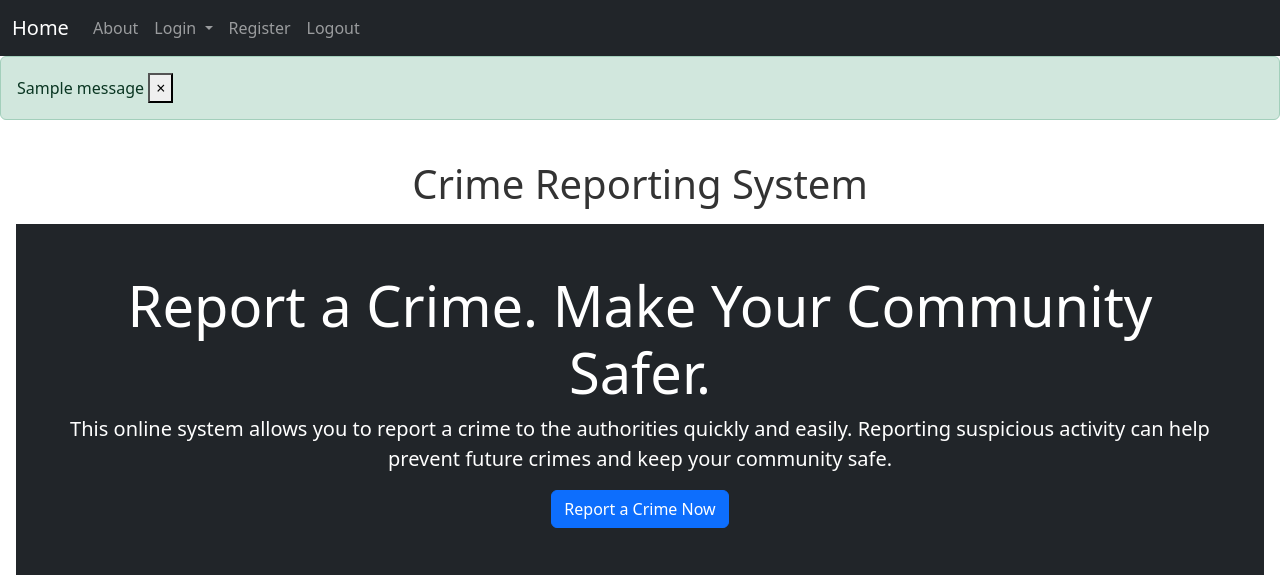
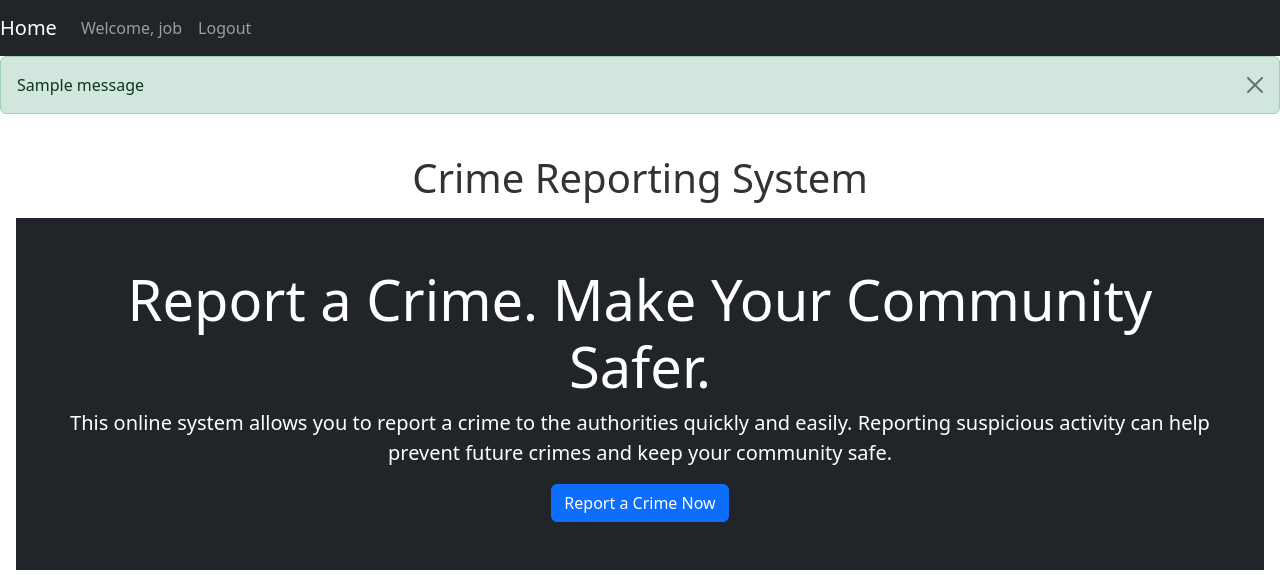
Before and after one commit to MuliJob/Crime_Report_System, a Flask app: page / in a window 1280 px wide. Shown: the top 575 px of the page. Run offline with Flask 3, Linux system fonts and the light colour scheme; a user stored in the database is signed in; tables that the repository leaves empty hold one stand-in row (values such as "Sample post"); one stand-in notice (Sample message) is shown.

Commit message:
added login and registration of users

```diff
--- a/app/templates/base.html
+++ b/app/templates/base.html
@@ -16,64 +16,59 @@
     </title>
 </head>
 <body>
-    <div>
     <nav class="navbar navbar-expand-md navbar-dark bg-dark">
-        <div class="container-fluid">
       <a class="navbar-brand nav-link active" href="{{ url_for('home_page') }}">Home <span class="sr-only"></span></a>
       <button class="navbar-toggler" type="button" data-bs-toggle="collapse" data-bs-target="#navbarSupportedContent" aria-controls="navbarSupportedContent" aria-expanded="false" aria-label="Toggle navigation">
         <span class="navbar-toggler-icon"></span>
       </button>
-          <div class="collapse navbar-collapse" id="navbarSupportedContent">
+        {% if current_user.is_authenticated %}
+        <ul class="navbar-nav">
+          <li class="nav-item">
+            <a class="nav-link">Welcome, {{ current_user.username }}</a>
+          </li>
+          <li class="nav-item">
+            <a class="nav-link" href="{{ url_for('sign_out') }}">Logout</a>
+          </li>
+        </ul>
+        <!--
+        <div id="search-bar">
+        <form class="d-flex" role="search">
+          <input class="form-control me-2" type="search" placeholder="Search" aria-label="Search">
+          <button class="btn btn-outline-success" type="submit">Search</button>
+        </form>
+        </div>
+        -->
+        {% else %}
         <ul class="navbar-nav me-auto mb-2 mb-lg-0">
-              <li>
-                <a class="nav-link" href="{{ url_for('about') }}">About</a>
-              </li>
           <li class="nav-item dropdown">
             <a class="nav-link dropdown-toggle" href="#" role="button" data-bs-toggle="dropdown" aria-expanded="false">
               Login
             </a>
             <ul class="dropdown-menu">
               <li><a class="dropdown-item" href="{{ url_for('admin_dashboard') }}">Admin</a></li>
-                  <li><a class="dropdown-item" href="{{ url_for('user_dashboard') }}">User</a></li>
+              <li><a class="dropdown-item" href="{{ url_for('sign_in') }}">User</a></li>
             </ul>
           </li>
           <li class="nav-item">
             <a class="nav-link" href="{{ url_for('sign_up') }}">Register</a>
           </li>
-              <li class="nav-item">
-                <a class="nav-link" href="{{ url_for('sign_out') }}">Logout</a>
+          <li>
+            <a class="nav-link" href="{{ url_for('about') }}">About</a>
           </li>
         </ul>
-            <!-- Search Bar
-            <form class="d-flex" role="search">
-              <input class="form-control me-2" type="search" placeholder="Search" aria-label="Search">
-              <button class="btn btn-outline-success" type="submit">Search</button>
-            </form>
-            -->
+        {% endif %}
+
+    </nav>
+    {% with  messages = get_flashed_messages(with_categories=true) %}
+        {% if messages %}
+            {% for category, message in messages%}
+                <div class="alert alert-{{ category }} alert-dismissible fade show" role="alert">
+                    <button type="button" class="btn-close" data-bs-dismiss="alert" aria-label="Close">
+                    </button>
+                    {{ message }}
                 </div>
-        </div>
-      </nav>
-    </div>
-    {% with messages = get_flashed_messages(with_categories=true) %}
-    {% if messages %}
-      {% for category, message in messages %}
-      {% if category == 'error' %}
-      <div class="alert alert-danger alert-dismissable fade show" role="alert">
-        {{ message }}
-        <button type="button" class="close" data-dismiss="alert">
-          <span aria-hidden="true">&times;</span>
-        </button>
-      </div>
-      {% else %}
-      <div class="alert alert-success alert-dismissable fade show" role="alert">
-        {{ message }}
-        <button type="button" class="close" data-dismiss="alert">
-          <span aria-hidden="true">&times;</span>
-        </button>
-      </div>
-      {% endif %}
             {% endfor %}
-    {% endif %}
+        {% endif%}
     {% endwith %}
     <br>
       {% block content %}
--- a/app/views.py
+++ b/app/views.py
@@ -2,7 +2,7 @@ from flask import render_template, redirect, url_for, request, flash
 from app import app, db
 from app.models import User, Register
 from werkzeug.security import generate_password_hash, check_password_hash
-from flask_login import login_user, login_required, logout_user, current_user
+from flask_login import login_user, login_required, logout_user
 
 
 # Views
@@ -29,13 +29,15 @@ def sign_in():
 
         if user:
             if check_password_hash(user.password, password):
-                flash(f'Logged in successfully! Welcome {username}', category='success')
+                flash(f'Logged in successfully!, Hello {username}', category='success')
+                login_user(user, remember=True)
                 return redirect(url_for('user_dashboard'))
             else:
-                flash('Incorrect password, try again.', category='error')
+                flash('Incorrect password, try again.', category='danger')
         else:
-            flash('Username does not exist.', category='error')
+            flash('Username does not exist.', category='danger')
 
+    return render_template('signin.html')
 
 
 @app.route('/signup', methods=['GET', 'POST'])
@@ -49,15 +51,15 @@ def sign_up():
         user = Register.query.filter_by(username=username).first()
 
         if user:
-            flash('Username already exists.', category='error')
+            flash('Username already exists.', category='danger')
         elif len(username) < 2:
-            flash('Username must be more than 1 characters.', category='error')
+            flash('Username must be more than 1 characters.', category='danger')
         elif len(email) < 4:
-            flash('Email must be more than 4 characters.', category='error')
+            flash('Email must be more than 4 characters.', category='danger')
         elif password1 != password2:
-            flash('Password don\'t match.', category='error')
+            flash('Password don\'t match.', category='danger')
         elif len(password1) < 7:
-            flash('Password must be at least 7 characters.', category='error')
+            flash('Password must be at least 7 characters.', category='danger')
         else:
             # add user to database
             new_user = Register(username=username,
@@ -67,9 +69,11 @@ def sign_up():
                                 method='pbkdf2:sha256'))
             db.session.add(new_user)
             db.session.commit()
+            login_user(new_user, remember=True)
             flash('Account created!', category='success')
             return redirect(url_for('register'))
 
+    return render_template('signup.html')
 
 @app.route('/register', methods=['GET', 'POST'])
 def register():
@@ -81,11 +85,11 @@ def register():
         gender = request.form.get('gender')
 
         if len(idno) < 8:
-            flash('Identification Number must be equal to 8 characters.', category='error')
+            flash('Identification Number must be equal to 8 characters.', category='danger')
         elif len(fullname) < 4:
-            flash('Full Name must be more than 4 characters.', category='error')
+            flash('Full Name must be more than 4 characters.', category='danger')
         elif len(phonenumber) < 10:
-            flash('Phone Number must be equal to 10 characters', category='error')
+            flash('Phone Number must be equal to 10 characters', category='danger')
         else:
             personal_details = User(idno=idno,
                                     fullname=fullname,
@@ -94,17 +98,17 @@ def register():
                                     gender=gender)
             db.session.add(personal_details)
             db.session.commit()
-            flash(f"Welcome, {fullname}")
+            flash(f"Hello, {fullname}, welcome to the most secure website for reporting crimes", category='success')
             return redirect(url_for('user_dashboard'))
-    else:
-        flash('Failed to complete registration! Please try again later...', category='error')
-        return render_template('register.html')
+
+    return render_template('register.html')
 
 @app.route('/signout')
 @login_required
 def sign_out():
     logout_user()
-    return render_template('sign_in')
+    flash('You have been logged out.', category='info')
+    return redirect(url_for('sign_in'))
 
 @app.route('/dashboard')
 def user_dashboard():
```
Also changed, not shown: app/__init__.py (+5 -2 lines), app/static/css/styles.css (+7 -1 lines), app/crime.db. Lines whose indentation alone changed are shown as unchanged.
